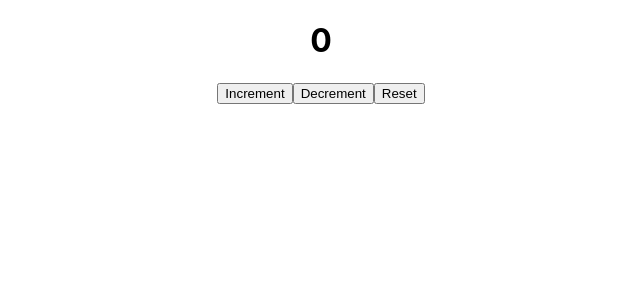
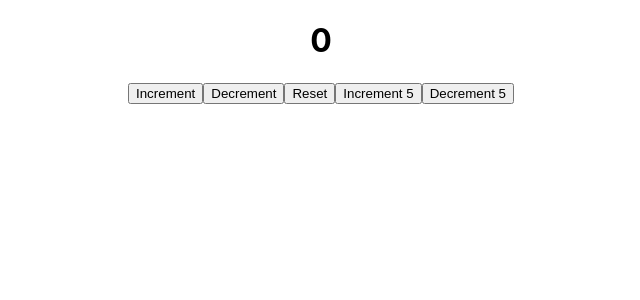
Before and after one commit to nikola-96/react-hooks, a React (Create React App) app: page / in a window 1280 px wide. Shown: the top 300 px of the page, without its empty margins (319-959 px from the left). Built offline with nearby package versions, Linux system fonts and the light colour scheme.

Commit message:
useReducer (complex state & action)

```diff
--- a/src/App.js
+++ b/src/App.js
@@ -2,7 +2,7 @@
 import './App.css';
 import MouseContainer from './components/MouseContainer';
 import DataFetching from './components/DataFetching';
-import CounterOne from './components/CounterOne';
+import CounterTwo from './components/CounterTwo';
 // import HookCounter from './components/HookCounter';
 // import HookCounterTwo from './components/HookCounterTwo';
 // import HookCounterTheree from './components/HookCounterTheree';
@@ -20,7 +20,7 @@
       {/* <HookMouse></HookMouse> */}
       {/* <MouseContainer /> */}
       {/* <DataFetching /> */}
-      <CounterOne />
+      <CounterTwo />
     </div>
   );
 }
--- /dev/null
+++ b/src/components/CounterTwo.js
@@ -0,0 +1,33 @@
+import React, { useReducer } from 'react'
+const initalState = {
+    firstCounter: 0
+}
+const reducer = (state, action) => {
+    switch (action.type) {
+        case 'increment':
+            return { firstCounter: state.firstCounter + action.value }
+        case 'decrement':
+            return { firstCounter: state.firstCounter - action.value }
+        case 'reset':
+            return initalState
+        default:
+            return state
+    }
+}
+
+function CounterOne() {
+    const [count, dispatch] = useReducer(reducer, initalState)
+    return (
+        <div>
+            <h1>{count.firstCounter}</h1>
+            <button onClick={() => dispatch({ type: 'increment', value: 1 })}>Increment</button>
+            <button onClick={() => dispatch({ type: 'decrement', value: 1 })}>Decrement</button>
+            <button onClick={() => dispatch({ type: 'reset' })} >Reset</button>
+            <button onClick={() => dispatch({ type: 'increment', value: 5 })}>Increment 5</button>
+            <button onClick={() => dispatch({ type: 'decrement', value: 5 })}>Decrement 5</button>
+
+        </div >
+    )
+}
+
+export default CounterOne
```
